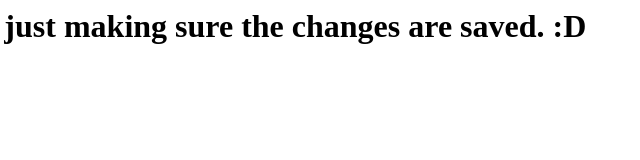
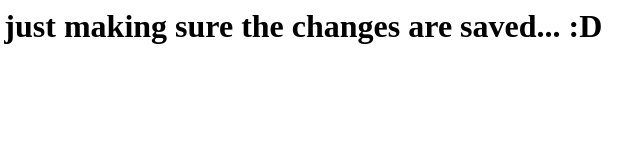
Before and after one commit to Parinaz11/coursera_test, a plain HTML site: page index.html in a window 1280 px wide. Shown: the full height of the page, 171-811 px from the left. Drawn offline with Linux system fonts and the light colour scheme.

Commit message:
commit message ha

```diff
--- a/index.html
+++ b/index.html
@@ -1 +1 @@
-<h1> Hello there, just making sure the changes are saved. :D </h1>
+<h1> Hello there, just making sure the changes are saved... :D </h1>
```
